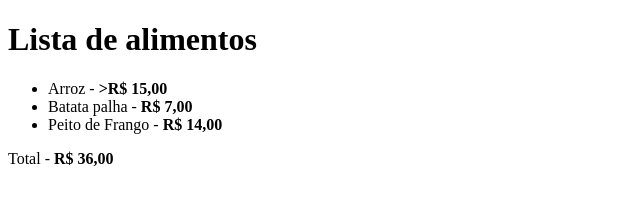
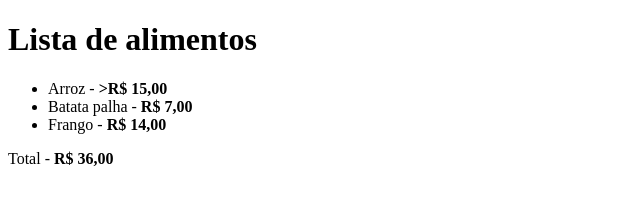
Before and after one commit to Digikss/lista, a plain HTML site: page index.html in a window 1280 px wide. Shown: the whole page, without its empty margins (0-640 px from the left). Drawn offline with Linux system fonts and the light colour scheme.

Commit message:
mudando peito de frango para frango

```diff
--- a/index.html
+++ b/index.html
@@ -14,7 +14,7 @@
     <ul>
         <li>Arroz - <strong>>R$ 15,00</strong></li>
         <li>Batata palha - <strong>R$ 7,00</strong></li>
-        <li>Peito de Frango - <strong>R$ 14,00</strong></li>
+        <li>Frango - <strong>R$ 14,00</strong></li>
     </ul>
 
     <!-- <p>Total - <span class="destaque">R$ 36,00</span></p> -->
```
